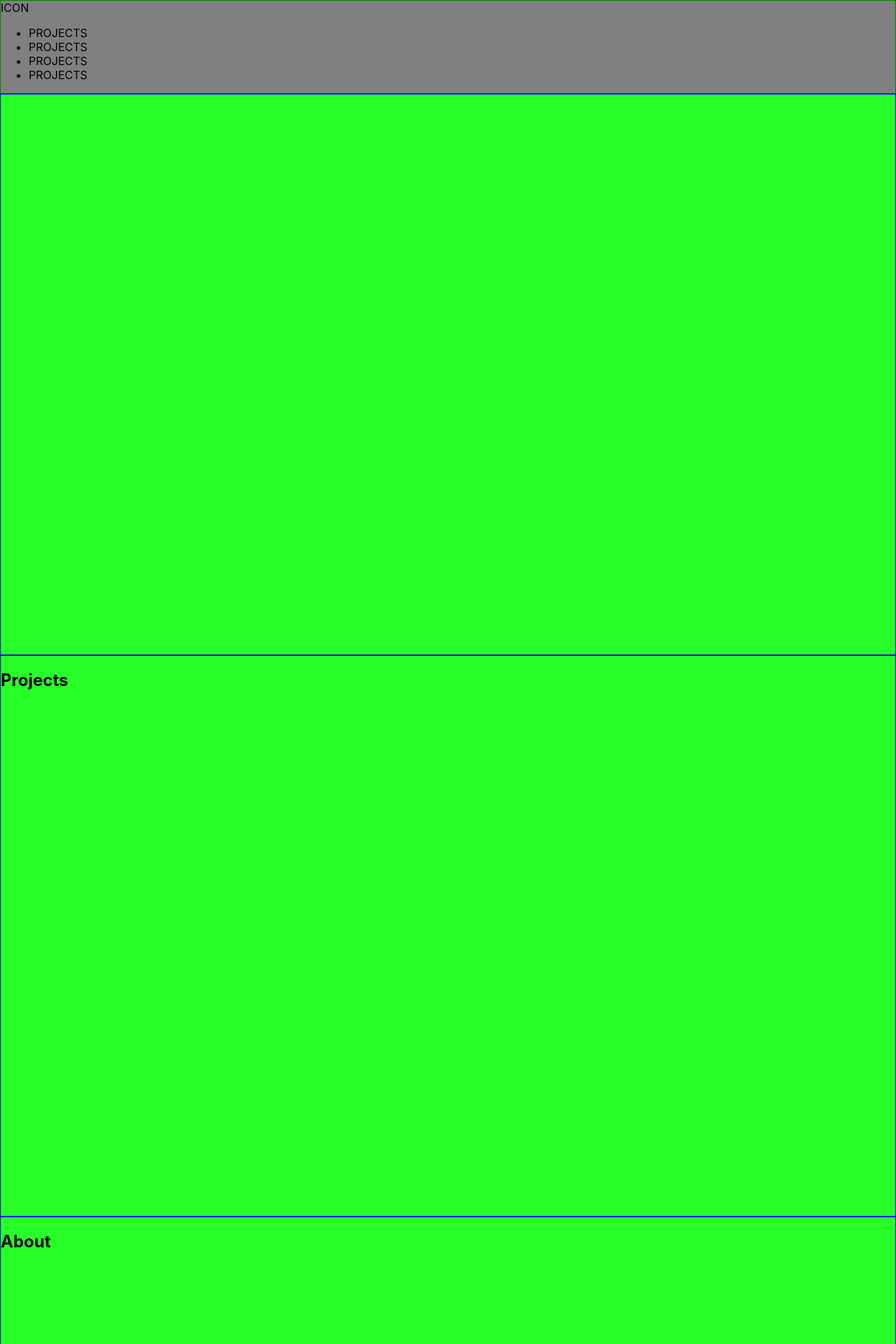
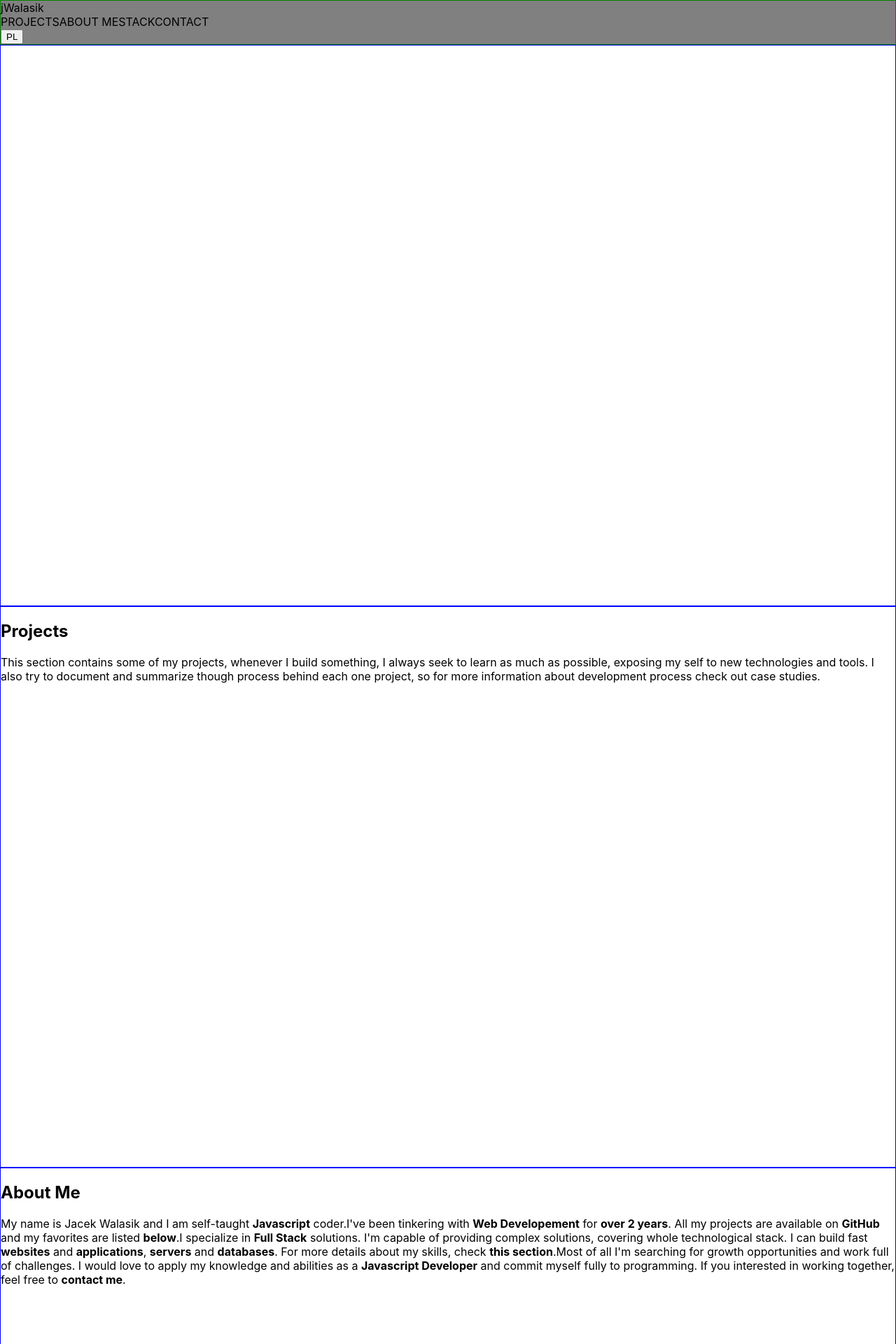
Before and after one commit to jWalasik/portfolio, a React (Create React App) app: page / in a window 1280 px wide. Shown: the top 1920 px of the page at 70% size. Built offline with nearby package versions, Linux system fonts and the light colour scheme.

Commit message:
add translations

```diff
--- a/src/Providers.tsx
+++ b/src/Providers.tsx
@@ -2,12 +2,14 @@ import React from 'react'
 import { BrowserRouter } from 'react-router-dom'
 import { ScrollProvider } from './ctx/Scroll'
 import { Theme } from './theme/Theme'
+import { i18nProvider } from './i18n/i18n'
 
 const Providers = ({children} : {children: React.ReactNode}) => {
   const providers: Array<React.JSXElementConstructor<React.PropsWithChildren<any>>> = [
     BrowserRouter,
     ScrollProvider,
-    Theme
+    Theme,
+    i18nProvider
   ]
 
   return (
--- a/src/components/Header.tsx
+++ b/src/components/Header.tsx
@@ -1,24 +1,26 @@
 import React from 'react'
 import styled from 'styled-components'
+import { Trans } from 'react-i18next'
+
+import Navigator from './Navigator'
 
 const HeaderWrapper = styled.header`
   border: 1px solid green;
   background-color: gray;
 `
 
+const ButtonWrapper = styled.button`
+
+`
+
 const Header = () => {
   return (
     <HeaderWrapper >
-      ICON
+      jWalasik
 
-      <nav>
-        <ul>
-          <li>PROJECTS</li>
-          <li>PROJECTS</li>
-          <li>PROJECTS</li>
-          <li>PROJECTS</li>
-        </ul>
-      </nav>
+      <Navigator />
+
+      <ButtonWrapper>PL</ButtonWrapper>
     </HeaderWrapper>
   )
 }
--- /dev/null
+++ b/src/components/Navigator.tsx
@@ -0,0 +1,23 @@
+import React from 'react'
+import styled from 'styled-components'
+import { Trans } from 'react-i18next'
+
+const NavWrapper = styled.nav`
+
+`
+
+const Navigator = () => {
+  return (
+    <NavWrapper>
+      <Trans i18nKey='nav:projects' ></Trans>
+
+      <Trans i18nKey='nav:about' ></Trans>
+
+      <Trans i18nKey='nav:stack' ></Trans>
+
+      <Trans i18nKey='nav:contact' ></Trans>
+    </NavWrapper>
+  )
+}
+
+export default Navigator
--- a/src/i18n/i18n.ts
+++ b/src/i18n/i18n.tsx
@@ -1,4 +1,6 @@
+import React from 'react'
 import i18n from 'i18next'
+import { I18nextProvider } from 'react-i18next'
 
 import translationEN from './locales/en/translation.json'
 import translationPL from './locales/pl/translation.json'
@@ -42,4 +44,6 @@ i18n.init({
   }
 })
 
-export default i18n;
+export const i18nProvider = ({children}: {children: React.ReactNode}) => (
+  <I18nextProvider i18n={i18n}>{children}</I18nextProvider>
+)
--- a/src/i18n/locales/en/about.json
+++ b/src/i18n/locales/en/about.json
@@ -2,7 +2,7 @@
   "header": "About Me",
   "description": {
     "introduction": "My name is Jacek Walasik and I am self-taught <strong>Javascript</strong> coder.",
-    "experience": "I've been tinkering with <strong>Web Developement</strong> for <strong>over 2 years</strong>. All my projects are available on <strong>GitHub</strong> and my favorites are listed <strong>below</strong>",
+    "experience": "I've been tinkering with <strong>Web Developement</strong> for <strong>over 2 years</strong>. All my projects are available on <strong>GitHub</strong> and my favorites are listed <strong>below</strong>.",
     "skills": "I specialize in <strong>Full Stack</strong> solutions. I'm capable of providing complex solutions, covering whole technological stack. I can build fast <strong>websites</strong> and <strong>applications</strong>, <strong>servers</strong> and <strong>databases</strong>. For more details about my skills, check <strong>this section</strong>.",
     "goals": "Most of all I'm searching for growth opportunities and work full of challenges. I would love to apply my knowledge and abilities as a <strong>Javascript Developer</strong> and commit myself fully to programming. If you interested in working together, feel free to <strong>contact me</strong>."
   }
--- a/src/i18n/locales/en/contact.json
+++ b/src/i18n/locales/en/contact.json
@@ -1,6 +1,6 @@
 {
   "header":"Get in touch!",
-  "method1": "Im always looking for new challenges, if you have an interesting project going and could use another keyboard or simply want to say 'hi!', feel free to reach out, by using mail form below or through social media.",
+  "description": "Im always looking for new challenges, if you have an interesting project going and could use another keyboard or simply want to say 'hi!', feel free to reach out, by using mail form below or through social media.",
   "to": "to",
   "from": "from",
   "name": "name",
--- a/src/sections/About.tsx
+++ b/src/sections/About.tsx
@@ -1,10 +1,17 @@
 import React from 'react'
 import Section from './Section'
+import { Trans } from 'react-i18next'
 
 const About = () => {
+  //const {t} = useTranslation('about')
   return (
     <Section id='about'>
-      <h2>About</h2>
+      <h2><Trans i18nKey='about:header'></Trans></h2>
+
+      <Trans i18nKey='about:description.introduction'></Trans>
+      <Trans i18nKey='about:description.experience'></Trans>
+      <Trans i18nKey='about:description.skills'></Trans>
+      <Trans i18nKey='about:description.goals'></Trans>
     </Section>
   )
 }
--- a/src/sections/Contact.tsx
+++ b/src/sections/Contact.tsx
@@ -1,10 +1,13 @@
 import React from 'react'
 import Section from './Section'
+import { Trans } from 'react-i18next'
 
 const Contact = () => {
   return (
     <Section id='contact'>
-      <h2>Contact</h2>
+      <h2><Trans i18nKey='contact:header'></Trans></h2>
+
+      <Trans i18nKey='contact:description'></Trans>
     </Section>
   )
 }
--- a/src/sections/Projects.tsx
+++ b/src/sections/Projects.tsx
@@ -1,10 +1,12 @@
 import React from 'react'
 import Section from './Section'
+import { Trans } from 'react-i18next'
 
 const Projects = () => {
   return (
     <Section id='projects'>
-      <h2>Projects</h2>
+      <h2><Trans i18nKey='projects:header'></Trans></h2>
+      <Trans i18nKey='projects:description'></Trans>
     </Section>
   )
 }
--- a/src/sections/Section.tsx
+++ b/src/sections/Section.tsx
@@ -5,7 +5,6 @@ import { ScrollContext } from '../ctx/Scroll'
 const SectionWrapper = styled.section`
   border: 1px solid blue;
   min-height: 100vh;
-  background-color: ${props=>props.theme.color.neon};
 `
 
 const Section = ({id, children} : {id: string, children: React.ReactNode}) => {
--- a/src/sections/Stack.tsx
+++ b/src/sections/Stack.tsx
@@ -1,10 +1,12 @@
 import React from 'react'
 import Section from './Section'
+import { Trans } from 'react-i18next'
 
 const Stack = () => {
   return (
     <Section id='stack'>
-      <h2>Stack</h2>
+      <h2><Trans i18nKey='stack:header'></Trans></h2>
+      <Trans i18nKey='projects:description'></Trans>
     </Section>
   )
 }
--- a/src/theme/GlobalStyle.tsx
+++ b/src/theme/GlobalStyle.tsx
@@ -3,7 +3,7 @@ import {createGlobalStyle} from 'styled-components'
 
 const GlobalStyle = createGlobalStyle`
   body {
-    background-color: red;
+    background-color: none;
   }
 `
 
```
